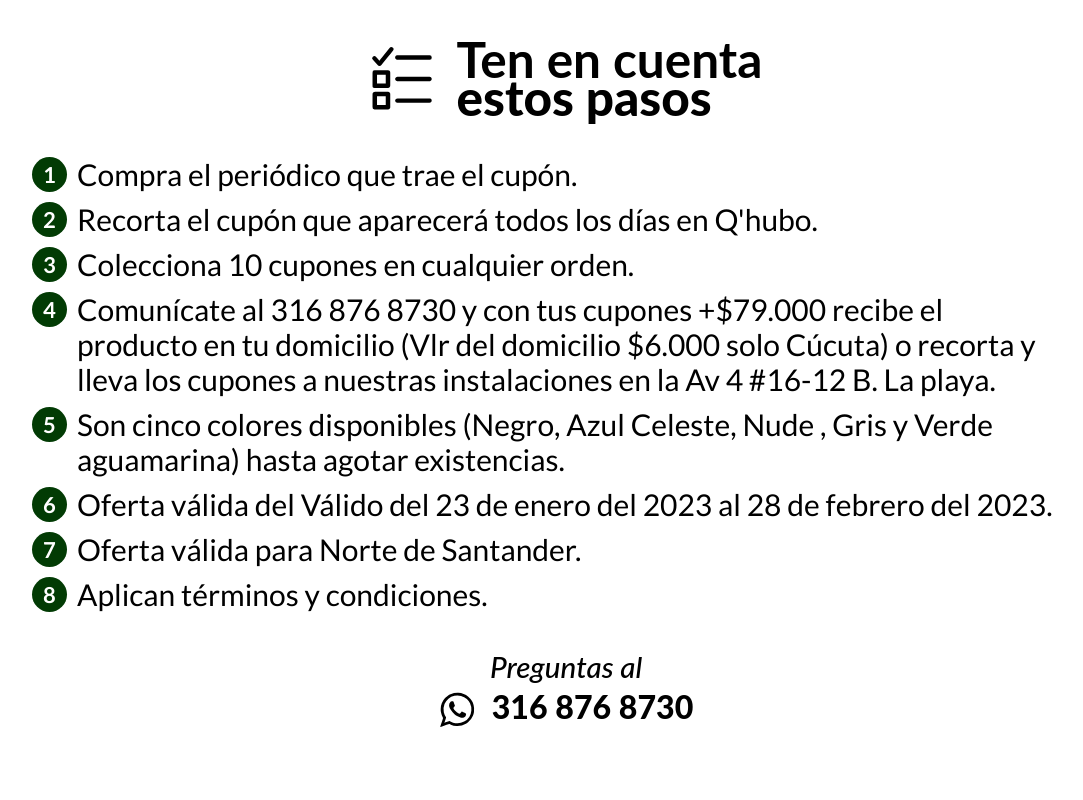
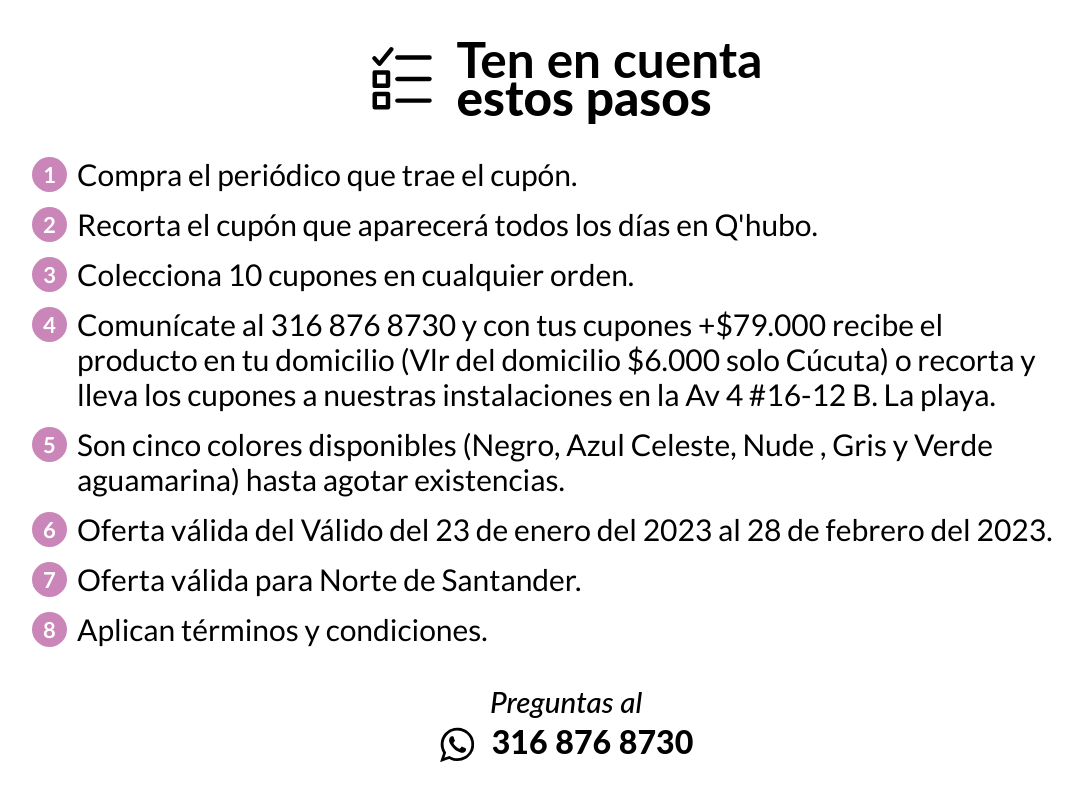
Before and after one commit to johnsi15/chica-qhubo, a Next.js app: page /promociones in a window 1280 px wide. Shown: the part 380-1180 px from the top of the page, without its empty margins (73-1156 px from the left). Built offline with nearby package versions, Linux system fonts and the light colour scheme; no server answers.

Commit message:
Add morral promociones#2

```diff
--- a/styles/Promociones.module.css
+++ b/styles/Promociones.module.css
@@ -104,7 +104,7 @@
   margin: 0;
   display: flex;
   flex-direction: column;
-  row-gap: 10px;
+  row-gap: 15px;
   justify-content: center;
   padding: 0 65px;
   counter-reset: item;
@@ -131,7 +131,7 @@
   content: counter(item);
   position: absolute;
   /* background: transparent linear-gradient(180deg, #FFC532 17%, #FF9126 44%, #FF6A1E 69%, #FF5118 88%, #FF4917 100%) 0% 0% no-repeat padding-box; */
-  background: #023B04;
+  background: #CA86B9;
   border-radius: 18px;
   opacity: 1;
   width: 35px;
```
